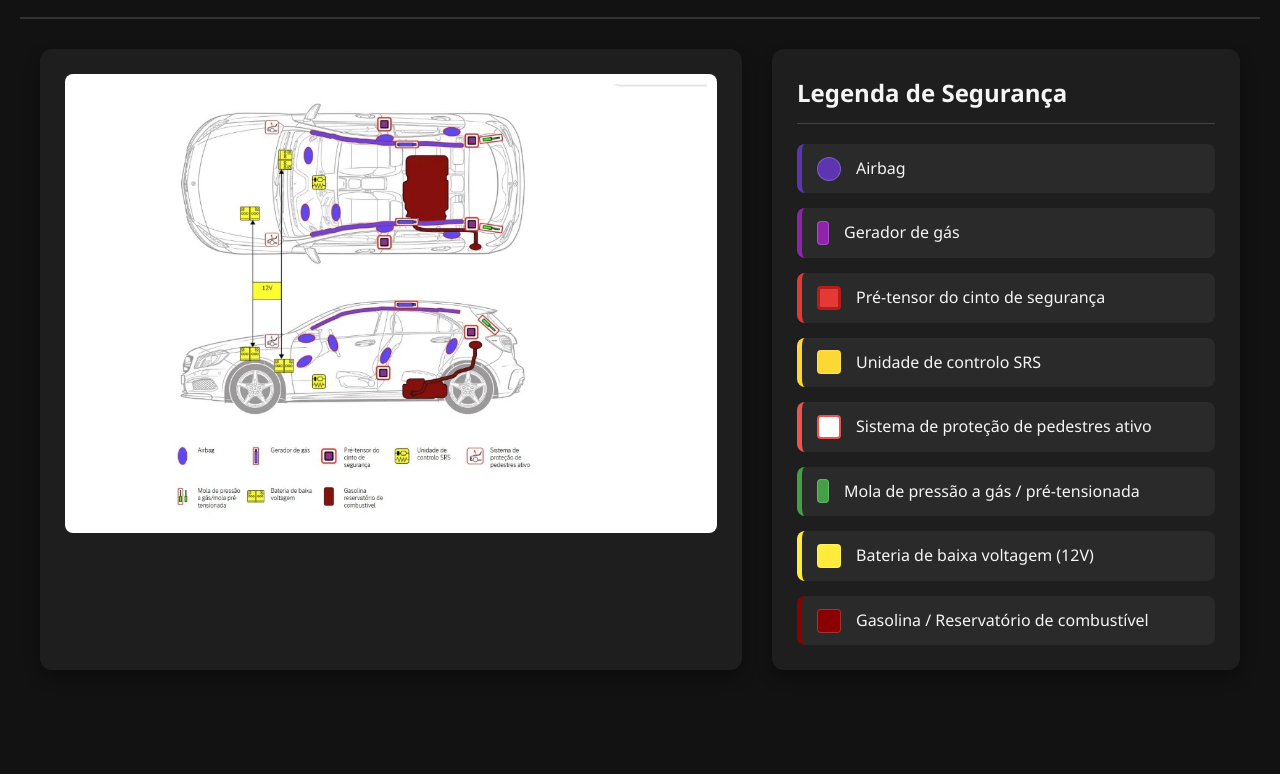
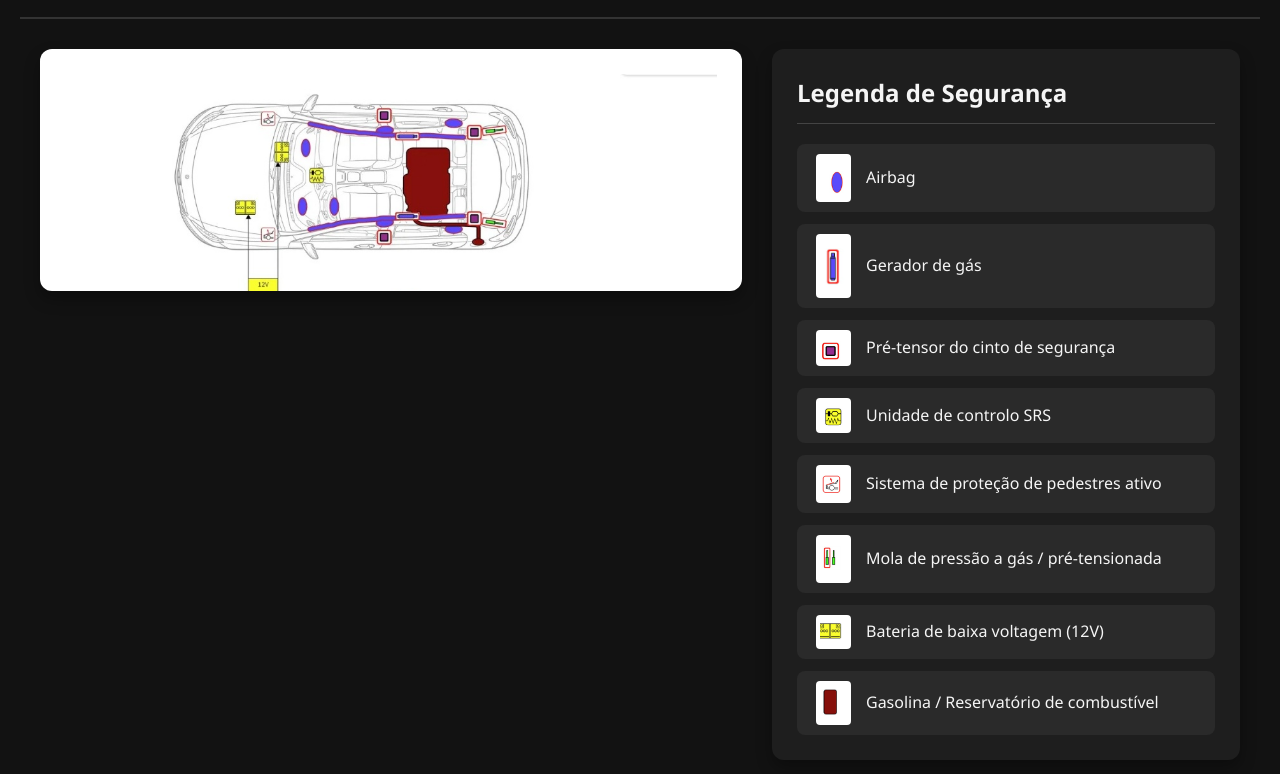
Before and after one commit to contactdinis22-eng/qr-code, a plain HTML site: page index.html in a window 1280 px wide. Shown: the part 102-876 px from the top of the page. Before the commit the page ends 800 px from the top, so only its background shows below. Drawn offline with Linux system fonts and the light colour scheme.

Commit message:
Refactor HTML structure and update styles

```diff
--- a/index.html
+++ b/index.html
@@ -11,7 +11,6 @@
             --text-main: #f5f5f5;
             --text-muted: #aaaaaa;
             --accent-red: #e53935;
-            --accent-hover: #ff5252;
             --border-radius: 12px;
         }
 
@@ -52,8 +51,9 @@
             max-width: 1200px;
             margin: 0 auto;
             display: grid;
-            grid-template-columns: 3fr 2fr;
+            grid-template-columns: 1.5fr 1fr;
             gap: 30px;
+            align-items: start;
         }
 
         .card {
@@ -63,20 +63,27 @@
             box-shadow: 0 8px 16px rgba(0,0,0,0.3);
         }
 
-        /* Seção da Imagem */
+        /* --- CORTAR A IMAGEM DO CARRO --- */
         .image-container {
             text-align: center;
+            background-color: white;
+            overflow: hidden;
+            max-height: 550px;
+            display: flex;
+            justify-content: center;
         }
 
         .image-container img {
-            max-width: 100%;
+            width: 100%;
             height: auto;
-            border-radius: 8px;
-            background-color: white; /* Fundo branco para a imagem sobressair no dark mode */
-            padding: 10px;
+            object-fit: cover;
+            object-position: top;
+            /* Corta a parte de baixo onde estava a legenda original */
+            clip-path: inset(0 0 35% 0);
+            margin-bottom: -40%;
         }
 
-        /* Seção da Legenda */
+        /* --- LEGENDA COM ÍCONES --- */
         .legend-title {
             margin-bottom: 20px;
             font-size: 1.5rem;
@@ -88,42 +95,35 @@
             list-style: none;
             display: flex;
             flex-direction: column;
-            gap: 15px;
+            gap: 12px;
         }
 
         .legend-item {
             display: flex;
             align-items: center;
-            padding: 12px 15px;
+            padding: 10px 15px;
             background-color: #2a2a2a;
             border-radius: 8px;
             cursor: pointer;
             transition: all 0.3s ease;
-            border-left: 5px solid transparent;
+            border-left: 4px solid transparent;
         }
 
         .legend-item:hover, .legend-item.active {
             background-color: #333;
             transform: translateX(5px);
+            border-left-color: var(--accent-red);
         }
 
-        /* Cores dinâmicas para cada item da legenda */
-        .item-airbag { border-left-color: #5e35b1; }
-        .item-gas { border-left-color: #8e24aa; }
-        .item-pretensioner { border-left-color: #e53935; }
-        .item-srs { border-left-color: #fdd835; }
-        .item-pedestrian { border-left-color: #ef5350; }
-        .item-spring { border-left-color: #43a047; }
-        .item-battery { border-left-color: #ffeb3b; }
-        .item-fuel { border-left-color: #8b0000; }
-
-        .color-box {
-            width: 24px;
-            height: 24px;
-            border-radius: 4px;
+        .icon-img {
+            width: 35px;
+            height: auto;
             margin-right: 15px;
             flex-shrink: 0;
-            border: 1px solid rgba(255,255,255,0.2);
+            object-fit: contain;
+            background-color: white;
+            border-radius: 4px;
+            padding: 4px;
         }
 
         .legend-text {
@@ -132,12 +132,15 @@
         }
 
         /* Responsividade para Ecrãs Menores */
-        @media (max-width: 860px) {
+        @media (max-width: 900px) {
             .container {
                 grid-template-columns: 1fr;
             }
-            header h1 {
-                font-size: 1.5rem;
+            .image-container {
+                max-height: auto;
+            }
+            .image-container img {
+                margin-bottom: -35%;
             }
         }
     </style>
@@ -157,36 +160,44 @@
         <section class="card">
             <h2 class="legend-title">Legenda de Segurança</h2>
             <ul class="legend-list" id="legendList">
-                <li class="legend-item item-airbag">
-                    <div class="color-box" style="background-color: #5e35b1; border-radius: 50%;"></div>
+
+                <li class="legend-item">
+                    <img src="image_999f48.png" alt="Airbag" class="icon-img">
                     <span class="legend-text">Airbag</span>
                 </li>
-                <li class="legend-item item-gas">
-                    <div class="color-box" style="background-color: #8e24aa; width: 12px;"></div>
+
+                <li class="legend-item">
+                    <img src="image_999f44.png" alt="Gerador de gás" class="icon-img">
                     <span class="legend-text">Gerador de gás</span>
                 </li>
-                <li class="legend-item item-pretensioner">
-                    <div class="color-box" style="background-color: #e53935; border: 3px solid #b71c1c;"></div>
+
+                <li class="legend-item">
+                    <img src="image_999f2a.png" alt="Pré-tensor do cinto" class="icon-img">
                     <span class="legend-text">Pré-tensor do cinto de segurança</span>
                 </li>
-                <li class="legend-item item-srs">
-                    <div class="color-box" style="background-color: #fdd835;"></div>
+
+                <li class="legend-item">
+                    <img src="image_999f22.png" alt="Controlo SRS" class="icon-img">
                     <span class="legend-text">Unidade de controlo SRS</span>
                 </li>
-                <li class="legend-item item-pedestrian">
-                    <div class="color-box" style="background-color: white; border: 2px solid #ef5350;"></div>
+
+                <li class="legend-item">
+                    <img src="image_999f09.png" alt="Proteção de pedestres" class="icon-img">
                     <span class="legend-text">Sistema de proteção de pedestres ativo</span>
                 </li>
-                <li class="legend-item item-spring">
-                    <div class="color-box" style="background-color: #43a047; width: 12px;"></div>
+
+                <li class="legend-item">
+                    <img src="image_999f03.png" alt="Mola de pressão" class="icon-img">
                     <span class="legend-text">Mola de pressão a gás / pré-tensionada</span>
                 </li>
-                <li class="legend-item item-battery">
-                    <div class="color-box" style="background-color: #ffeb3b;"></div>
+
+                <li class="legend-item">
+                    <img src="image_999ee6.png" alt="Bateria 12V" class="icon-img">
                     <span class="legend-text">Bateria de baixa voltagem (12V)</span>
                 </li>
-                <li class="legend-item item-fuel">
-                    <div class="color-box" style="background-color: #8b0000;"></div>
+
+                <li class="legend-item">
+                    <img src="image_999ece.png" alt="Combustível" class="icon-img">
                     <span class="legend-text">Gasolina / Reservatório de combustível</span>
                 </li>
             </ul>
@@ -194,15 +205,11 @@
     </main>
 
     <script>
-        // Adiciona interatividade simples à legenda
         document.addEventListener('DOMContentLoaded', () => {
             const legendItems = document.querySelectorAll('.legend-item');
-
             legendItems.forEach(item => {
                 item.addEventListener('click', () => {
-                    // Remove a classe active de todos
                     legendItems.forEach(el => el.classList.remove('active'));
-                    // Adiciona a classe active ao item clicado
                     item.classList.add('active');
                 });
             });
```
